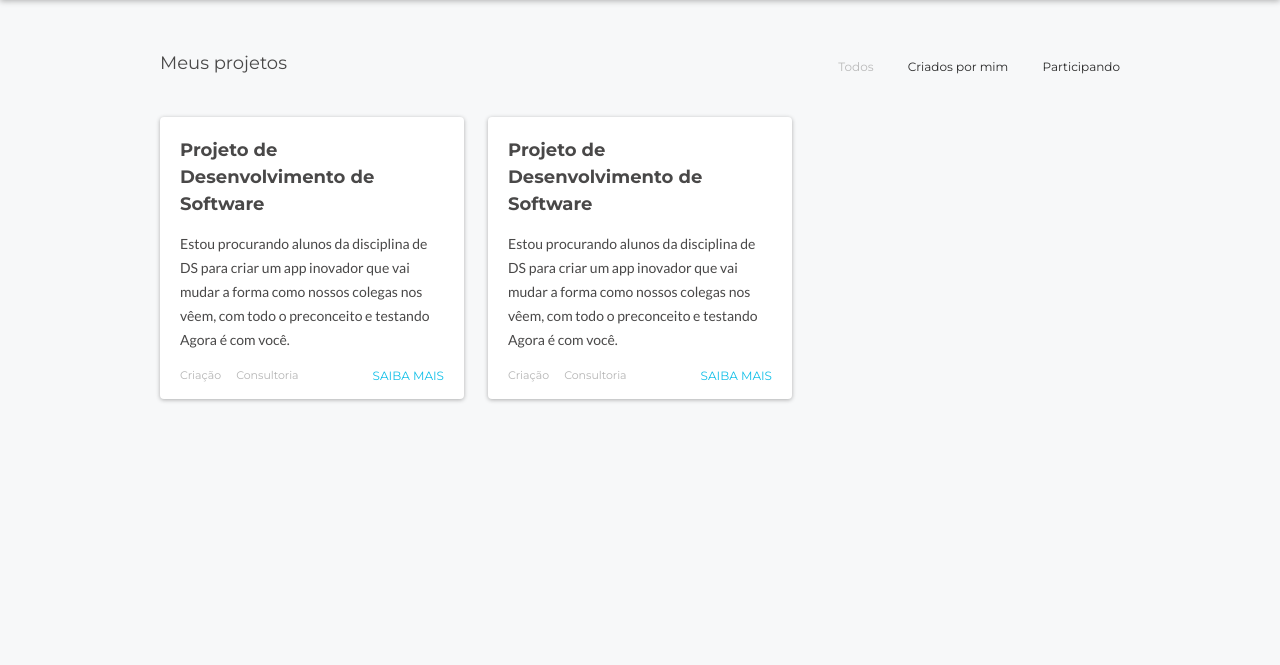
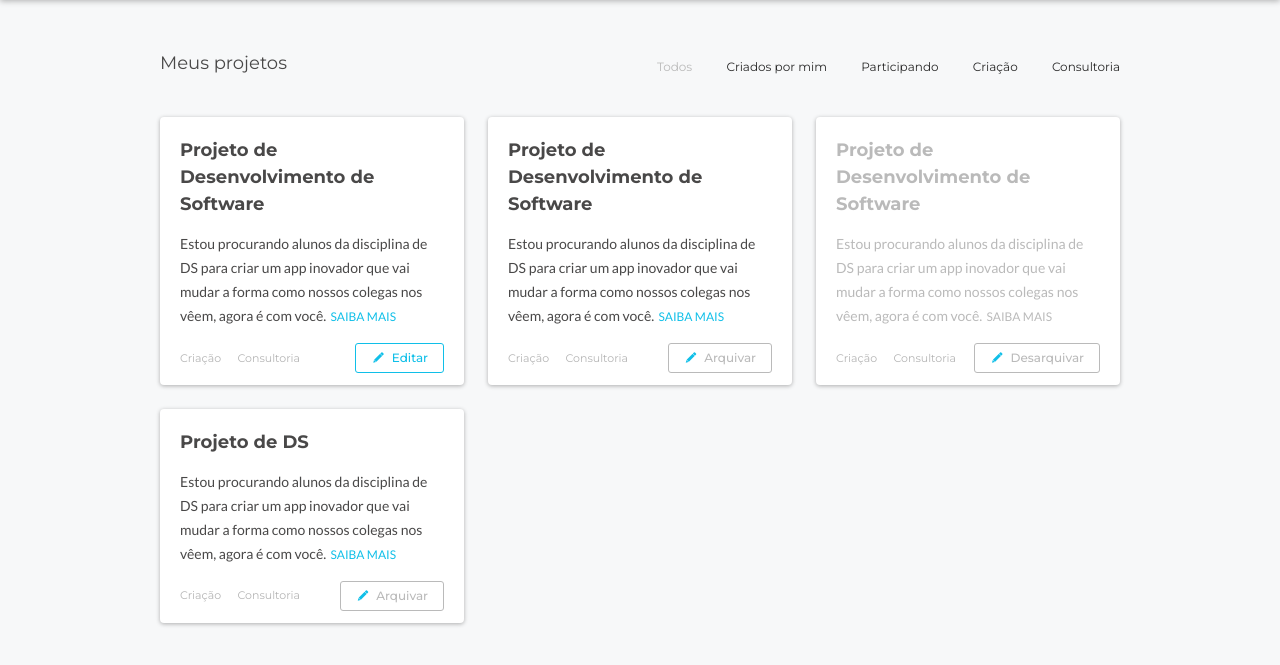
Before and after one commit to random-tecnologia/conect.ideias, a PHP site: page /meus_projetos.php in a window 1280 px wide. Shown: the part 80-745 px from the top of the page. Run offline with PHP 8.4, Linux system fonts and the light colour scheme.

Commit message:
Finalizada página meus_projetos

```diff
--- a/_header.php
+++ b/_header.php
@@ -5,6 +5,7 @@
   <title>Conect.Ideias | <?= $titulo_pagina; ?></title>
   <link rel="stylesheet" href="css/main.css">
   <link href="https://fonts.googleapis.com/css?family=Lato:400,400i,700,700i|Montserrat:400,500,600,700" rel="stylesheet">
+  <link rel="stylesheet" type="text/css" href="http://code.ionicframework.com/ionicons/2.0.1/css/ionicons.min.css">
   <link rel="icon" href="img/favicon.png" sizes="32x32" type="image/png">
 </head>
 <body>
--- a/achar_projeto.php
+++ b/achar_projeto.php
@@ -51,7 +51,7 @@ if($buscar_projeto){
             <span><a href="#1">Criação</a></span>
             <span><a href="#2">Consultoria</a></span>
           </div>
-          <a id="saiba-mais" href="ver_projeto.php">SAIBA MAIS</a>
+          <a id="acao" class="saiba-mais" href="ver_projeto.php">SAIBA MAIS</a>
         </article>
 
 
--- a/css/main.css
+++ b/css/main.css
@@ -252,6 +252,43 @@ form input, textarea {
 
 .btn-primario:active {
 	background-color: #30707F;
+}
+
+.btn-secundario {
+	border-radius: 3px;
+	border: 1px solid #10bfe8;
+	background-color: white;
+	padding: 5px 15px;
+	color: #10bfe8;
+	font-weight: 500;
+	font-size: 12px;
+	cursor: pointer;
+}
+
+.btn-secundario i {
+	margin: 0 8px 0 2px;
+	font-size: 12px;
+	color: #10bfe8;
+}
+
+.btn-secundario:hover{
+	color: white;
+	background-color: #10bfe8;
+}
+
+.btn-secundario:hover > i {
+	color: white;
+	background-color: #10bfe8;
+}
+
+.btn-arquivar {
+	border-color: #bababa;
+	color: #bababa;
+}
+
+.btn-arquivar:hover {
+	background-color: #bababa;
+	color: white;
 }
 
 .aviso {
@@ -572,19 +609,25 @@ form input, textarea {
 	display: grid;
 	grid-template-columns: repeat(auto-fill, minmax(300px, 1fr));
 	grid-gap: 1.5em;
+	margin-bottom: 60px;
 }
 
 .card {
 	display: grid;
-	grid-template-rows: auto auto 20px;
+	grid-template-rows: auto auto minmax(20px, 30px);
+	grid-template-columns: 120px auto;
 	grid-template-areas: "titulo titulo"
 						 "descricao descricao"
-						 "tags saiba-mais";
+						 "tags acao";
 	grid-gap: .9em;
 	border-radius: 4px;
 	box-shadow: 0px 1px 4px 0px rgba(0, 0, 0, 0.3);
 	min-height: 210px;
 	padding: 20px 20px 12px 20px;
+}
+
+#arquivado h3.card-titulo a, #arquivado p.card-descricao a, #arquivado p.card-descricao a.saiba-mais {
+	color: #bababa;
 }
 
 #resultados .card a {
@@ -608,7 +651,8 @@ form input, textarea {
 }
 
 .card #tags {
-	grid-area: tags
+	grid-area: tags;
+	align-self: center;
 }
 
 .card #tags span a {
@@ -616,17 +660,21 @@ form input, textarea {
 	color: #b5b5b5;
 	font-size: 11px;
 	float: left;
-	padding-right: 15px;
 }
 
-.card #saiba-mais {
-	grid-area: saiba-mais;
-	font-size: 12px;
-	text-align: right;
+.card #tags span:nth-child(2) a {
+	float: right;
 }
 
-#resultados .card a#saiba-mais {
+#resultados .card .saiba-mais {
 	color: #10bfe8;
+	font-size: 12px;
+}
+
+.card #acao {
+	grid-area: acao;
+	text-align: right;
+	align-self: center;
 }
 
 #mais-projetos {
@@ -676,3 +724,7 @@ form input, textarea {
 	background-size: cover;
 	background-repeat: no-repeat;
 }
+
+/* / / / / / / / / / / / / / /
+/ /  PÁGINA: Meus Projetos / /
+/ / / / / / / / / / / / / / */
--- a/meus_projetos.php
+++ b/meus_projetos.php
@@ -11,40 +11,75 @@
             <li><a href="#" class="selecionado">Todos</a></li>
             <li><a href="#">Criados por mim</a></li>
             <li><a href="#">Participando</a></li>
+            <li><a href="#">Criação</a></li>
+            <li><a href="#">Consultoria</a></li>
           </ul>
         </div>
     </section>
 
     <section id="resultados">
-        <article class="container card">
+        <article class="container card card-dono">
             <h3 class="card-titulo">
               <a href="ver_projeto.php">Projeto de Desenvolvimento de Software</a>
             </h3>
             <p class="card-descricao">
-              <a href="ver_projeto.php">Estou procurando alunos da disciplina de DS para criar um app inovador que vai mudar a forma como nossos colegas nos vêem, com todo o preconceito e testando Agora é com você.</a>
+              <a href="ver_projeto.php">Estou procurando alunos da disciplina de DS para criar um app inovador que vai mudar a forma como nossos colegas nos vêem, agora é com você.</a>
+              <a class="saiba-mais" href="ver_projeto.php">SAIBA MAIS</a>
             </p>
-
           <div id="tags">
             <span><a href="#1">Criação</a></span>
             <span><a href="#2">Consultoria</a></span>
           </div>
-          <a id="saiba-mais" href="ver_projeto.php">SAIBA MAIS</a>
+          <a id="acao" href="editar_projeto.php"><button id="btn-editar-projetos" class="btn-secundario"><i class="ion-edit"></i>Editar</button></a>
         </article>
 
-        <article class="container card">
+        <article class="container card card-dono">
             <h3 class="card-titulo">
               <a href="ver_projeto.php">Projeto de Desenvolvimento de Software</a>
             </h3>
             <p class="card-descricao">
-              <a href="ver_projeto.php">Estou procurando alunos da disciplina de DS para criar um app inovador que vai mudar a forma como nossos colegas nos vêem, com todo o preconceito e testando Agora é com você.</a>
+              <a href="ver_projeto.php">Estou procurando alunos da disciplina de DS para criar um app inovador que vai mudar a forma como nossos colegas nos vêem, agora é com você.</a>
+              <a class="saiba-mais" href="ver_projeto.php">SAIBA MAIS</a>
             </p>
-
           <div id="tags">
             <span><a href="#1">Criação</a></span>
             <span><a href="#2">Consultoria</a></span>
           </div>
-          <a id="saiba-mais" href="ver_projeto.php">SAIBA MAIS</a>
+          <a id="acao" href="editar_projeto.php"><button class="btn-secundario btn-arquivar"><i class="ion-edit"></i>Arquivar</button></a>
         </article>
+
+        <div id="arquivado">
+          <article class="container card card-dono">
+              <h3 class="card-titulo">
+                <a href="ver_projeto.php">Projeto de Desenvolvimento de Software</a>
+              </h3>
+              <p class="card-descricao">
+                <a href="ver_projeto.php">Estou procurando alunos da disciplina de DS para criar um app inovador que vai mudar a forma como nossos colegas nos vêem, agora é com você.</a>
+                <a class="saiba-mais" href="ver_projeto.php">SAIBA MAIS</a>
+              </p>
+            <div id="tags">
+              <span><a href="#1">Criação</a></span>
+              <span><a href="#2">Consultoria</a></span>
+            </div>
+            <a id="acao" href="editar_projeto.php"><button class="btn-secundario btn-arquivar"><i class="ion-edit"></i>Desarquivar</button></a>
+          </article>
+        </div>
+
+        <article class="container card card-dono">
+            <h3 class="card-titulo">
+              <a href="ver_projeto.php">Projeto de DS</a>
+            </h3>
+            <p class="card-descricao">
+              <a href="ver_projeto.php">Estou procurando alunos da disciplina de DS para criar um app inovador que vai mudar a forma como nossos colegas nos vêem, agora é com você.</a>
+              <a class="saiba-mais" href="ver_projeto.php">SAIBA MAIS</a>
+            </p>
+          <div id="tags">
+            <span><a href="#1">Criação</a></span>
+            <span><a href="#2">Consultoria</a></span>
+          </div>
+          <a id="acao" href="editar_projeto.php"><button class="btn-secundario btn-arquivar"><i class="ion-edit"></i>Arquivar</button></a>
+        </article>
+
     </section>
 
 <?php require "_footer.php" ?>
```
Also changed, not shown: img/arquivar.png (added), img/editar.png (added).
